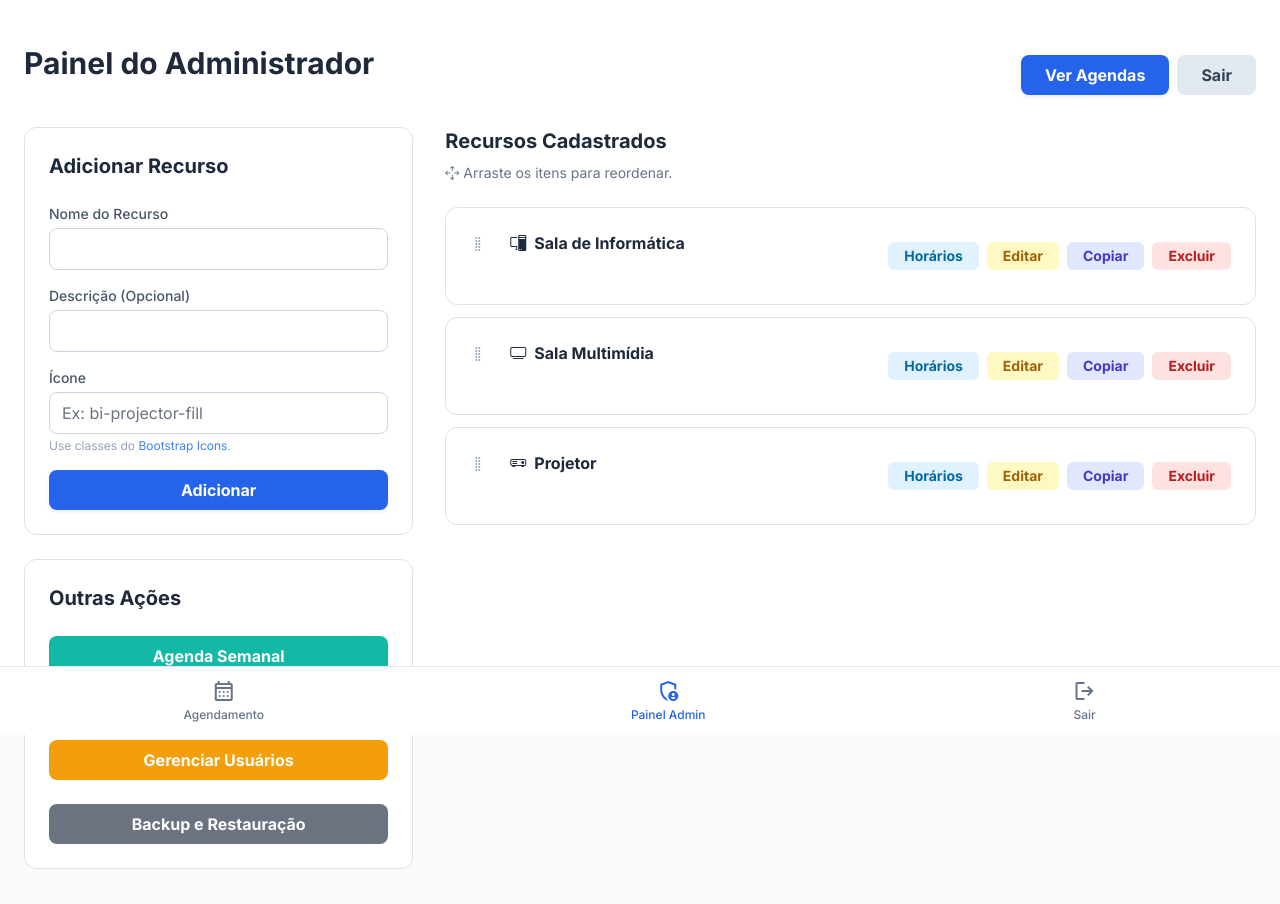
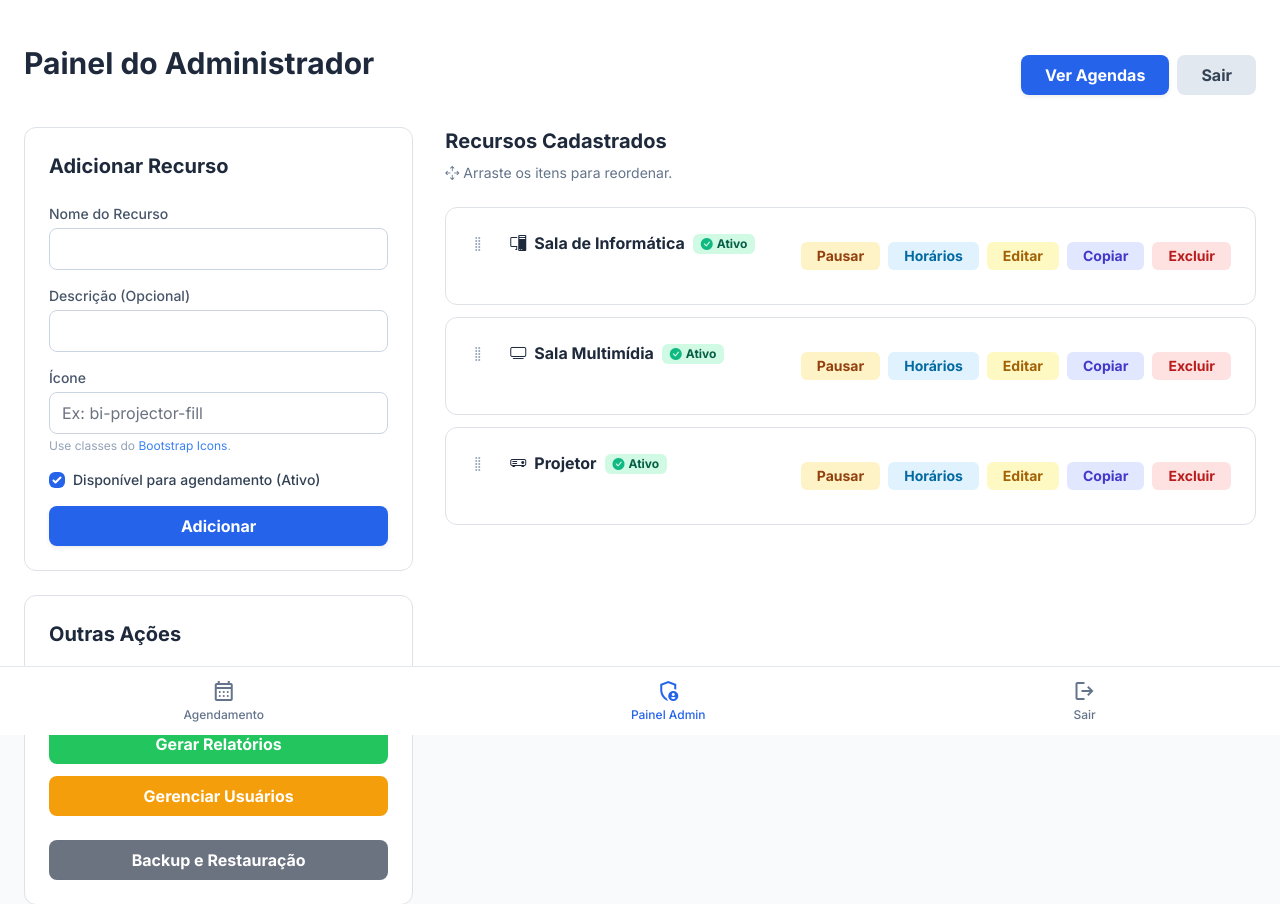
Before and after one commit to jardelberti/escola_agenda, a Flask app: page /admin in a window 1280 px wide. Shown: the part 65-969 px from the top of the page. Before the commit the page ends 934 px from the top, so only its background shows below. Run offline with Flask 3, Linux system fonts and the light colour scheme; a user stored in the database is signed in; data comes from the database, SQL or seed files in the repository; some libraries are stand-ins or nearby versions.

Commit message:
feat: implement pause/activate resource booking functionality

```diff
--- a/app.py
+++ b/app.py
@@ -150,7 +150,7 @@ def logout():
 @app.route('/home')
 @login_required
 def home():
-    resources = Resource.query.order_by(Resource.sort_order, Resource.name).all()
+    resources = Resource.query.filter_by(is_active=True).order_by(Resource.sort_order, Resource.name).all()
     return render_template('index.html', resources=resources)
 
 @app.route('/resource/<int:resource_id>')
@@ -158,6 +158,10 @@ def home():
 def select_shift(resource_id):
     """Esta rota agora carrega a nova página de agenda dinâmica."""
     resource = Resource.query.get_or_404(resource_id)
+    if not resource.is_active and not current_user.is_admin:
+        flash(f'O recurso "{resource.name}" está temporariamente indisponível para novos agendamentos.', 'warning')
+        return redirect(url_for('home'))
+
     teachers = Teacher.query.order_by(Teacher.name).all()
 
     # --- LÓGICA ATUALIZADA PARA A DATA INICIAL ---
@@ -266,6 +270,11 @@ def book_slot():
     slot_name = request.form.get('slot_name')
     shift = request.form.get('shift') # Captura o turno do formulário
 
+    resource = Resource.query.get(int(resource_id)) if resource_id else None
+    if not resource or (not resource.is_active and not current_user.is_admin):
+        flash('Este recurso está temporariamente pausado para novos agendamentos.', 'warning')
+        return redirect(url_for('home'))
+
     if Booking.query.filter_by(resource_id=resource_id, date=datetime.strptime(date_str, '%Y-%m-%d').date(), slot_name=slot_name, shift=shift).first():
         flash('Este horário foi agendado por outra pessoa.', 'warning')
         # Redireciona com 'date' e o 'shift'
@@ -309,13 +318,23 @@ def delete_booking(booking_id):
     # Redireciona com 'date' e o 'shift'
     return redirect(url_for('select_shift', resource_id=resource_id, date=date_str, shift=shift))
 
-# --- ROTAS DE ADMINISTRAÇÃO (sem alterações) ---
+# --- ROTAS DE ADMINISTRAÇÃO ---
 
 @app.route('/admin')
 @admin_required
 def admin_dashboard():
     resources = Resource.query.order_by(Resource.sort_order, Resource.name).all()
     return render_template('admin_dashboard.html', resources=resources)
+
+@app.route('/admin/resource/toggle/<int:resource_id>', methods=['POST', 'GET'])
+@admin_required
+def toggle_resource(resource_id):
+    resource = Resource.query.get_or_404(resource_id)
+    resource.is_active = not resource.is_active
+    db.session.commit()
+    status_str = "reativado" if resource.is_active else "pausado"
+    flash(f'Recurso "{resource.name}" foi {status_str} com sucesso!', 'success')
+    return redirect(url_for('admin_dashboard'))
 
 @app.route('/admin/resources/reorder', methods=['POST'])
 @admin_required
@@ -335,7 +354,13 @@ def reorder_resources():
 def add_resource():
     name = request.form.get('name')
     if name:
-        new_resource = Resource(name=name, description=request.form.get('description'), icon=request.form.get('icon') or 'bi-box')
+        is_active = request.form.get('is_active', 'true').lower() in ['true', '1', 'on']
+        new_resource = Resource(
+            name=name,
+            description=request.form.get('description'),
+            icon=request.form.get('icon') or 'bi-box',
+            is_active=is_active
+        )
         db.session.add(new_resource)
         db.session.commit()
         flash('Recurso adicionado com sucesso!', 'success')
@@ -352,6 +377,8 @@ def edit_resource(resource_id):
         resource.name = name
         resource.description = request.form.get('description')
         resource.icon = request.form.get('icon') or 'bi-box'
+        if 'is_active' in request.form:
+            resource.is_active = request.form.get('is_active') in ['true', '1', 'on', True]
         db.session.commit()
         flash('Recurso atualizado com sucesso!', 'success')
     else:
--- a/models.py
+++ b/models.py
@@ -18,6 +18,7 @@ class Resource(db.Model):
     description = db.Column(db.String(200))
     icon = db.Column(db.String(50))
     sort_order = db.Column(db.Integer, nullable=False, default=0)
+    is_active = db.Column(db.Boolean, default=True, nullable=False)
 
     # CORREÇÃO: Adiciona o relacionamento para encontrar os templates de horário
     schedule_templates = db.relationship('ScheduleTemplate', backref='resource', lazy=True, cascade='all, delete-orphan')
--- a/templates/admin_dashboard.html
+++ b/templates/admin_dashboard.html
@@ -47,6 +47,10 @@
                             <input type="text" name="icon" class="w-full rounded-lg border-slate-300 focus:ring-blue-500 focus:border-blue-500" placeholder="Ex: bi-projector-fill">
                             <p class="text-xs text-slate-400 mt-1">Use classes do <a href="https://icons.getbootstrap.com/" target="_blank" class="text-blue-500 hover:underline">Bootstrap Icons</a>.</p>
                         </div>
+                        <div class="flex items-center">
+                            <input type="checkbox" id="add_active" name="is_active" value="true" checked class="rounded border-slate-300 text-blue-600 focus:ring-blue-500 h-4 w-4">
+                            <label for="add_active" class="ml-2 text-sm text-slate-700 font-medium">Disponível para agendamento (Ativo)</label>
+                        </div>
                         <button type="submit" class="w-full bg-blue-600 text-white font-semibold py-2 rounded-lg shadow-sm hover:bg-blue-700 transition-colors">Adicionar</button>
                     </form>
                 </div>
@@ -73,14 +77,36 @@
                         <div class="flex items-center gap-4 mb-4 sm:mb-0">
                             <i class="bi bi-grip-vertical text-slate-400 cursor-grab"></i>
                             <div>
-                                <h4 class="font-bold text-slate-800 flex items-center gap-2"><i class="{{ resource.icon or 'bi-box' }}"></i>{{ resource.name }}</h4>
+                                <div class="flex items-center gap-2">
+                                    <h4 class="font-bold text-slate-800 flex items-center gap-2">
+                                        <i class="{{ resource.icon or 'bi-box' }}"></i>{{ resource.name }}
+                                    </h4>
+                                    {% if resource.is_active %}
+                                    <span class="inline-flex items-center px-2 py-0.5 rounded text-xs font-semibold bg-emerald-100 text-emerald-800">
+                                        <i class="bi bi-check-circle-fill mr-1 text-emerald-500"></i> Ativo
+                                    </span>
+                                    {% else %}
+                                    <span class="inline-flex items-center px-2 py-0.5 rounded text-xs font-semibold bg-amber-100 text-amber-800">
+                                        <i class="bi bi-pause-circle-fill mr-1 text-amber-500"></i> Pausado
+                                    </span>
+                                    {% endif %}
+                                </div>
                                 <p class="text-sm text-slate-500">{{ resource.description or '' }}</p>
                             </div>
                         </div>
                         <div class="w-full sm:w-auto flex flex-col items-stretch space-y-2 sm:flex-row sm:items-center sm:space-y-0 sm:space-x-2">
+                            {% if resource.is_active %}
+                            <a href="{{ url_for('toggle_resource', resource_id=resource.id) }}" class="text-center bg-amber-100 text-amber-800 font-semibold px-3 py-1 rounded-md text-sm hover:bg-amber-200" title="Pausar agendamento deste recurso">
+                                Pausar
+                            </a>
+                            {% else %}
+                            <a href="{{ url_for('toggle_resource', resource_id=resource.id) }}" class="text-center bg-emerald-100 text-emerald-800 font-semibold px-3 py-1 rounded-md text-sm hover:bg-emerald-200" title="Reativar agendamento deste recurso">
+                                Ativar
+                            </a>
+                            {% endif %}
                             <a href="{{ url_for('manage_schedules', resource_id=resource.id) }}" class="text-center bg-sky-100 text-sky-700 font-semibold px-3 py-1 rounded-md text-sm hover:bg-sky-200">Horários</a>
                             <button type="button" class="bg-yellow-100 text-yellow-700 font-semibold px-3 py-1 rounded-md text-sm hover:bg-yellow-200" data-bs-toggle="modal" data-bs-target="#editResourceModal"
-                                    data-resource-id="{{ resource.id }}" data-resource-name="{{ resource.name }}" data-resource-description="{{ resource.description or '' }}" data-resource-icon="{{ resource.icon or '' }}">
+                                    data-resource-id="{{ resource.id }}" data-resource-name="{{ resource.name }}" data-resource-description="{{ resource.description or '' }}" data-resource-icon="{{ resource.icon or '' }}" data-resource-active="{{ 'true' if resource.is_active else 'false' }}">
                                 Editar
                             </button>
                             <button type="button" class="bg-indigo-100 text-indigo-700 font-semibold px-3 py-1 rounded-md text-sm hover:bg-indigo-200" data-bs-toggle="modal" data-bs-target="#copyResourceModal"
@@ -129,6 +155,10 @@
                         <div class="mb-3">
                             <label for="edit_icon" class="form-label">Ícone</label>
                             <input type="text" class="form-control" id="edit_icon" name="icon">
+                        </div>
+                        <div class="mb-3 form-check">
+                            <input type="checkbox" class="form-check-input" id="edit_active" name="is_active" value="true">
+                            <label class="form-check-label font-semibold" for="edit_active">Disponível para agendamento (Ativo)</label>
                         </div>
                     </div>
                     <div class="modal-footer">
@@ -201,6 +231,7 @@
                 const resourceName = button.getAttribute('data-resource-name');
                 const resourceDescription = button.getAttribute('data-resource-description');
                 const resourceIcon = button.getAttribute('data-resource-icon');
+                const resourceActive = button.getAttribute('data-resource-active') === 'true';
                 const modalForm = editResourceModal.querySelector('#editResourceForm');
                 const modalTitle = editResourceModal.querySelector('.modal-title');
                 modalTitle.textContent = `Editar Recurso: ${resourceName}`;
@@ -208,6 +239,10 @@
                 modalForm.querySelector('#edit_name').value = resourceName;
                 modalForm.querySelector('#edit_description').value = resourceDescription;
                 modalForm.querySelector('#edit_icon').value = resourceIcon;
+                const editActiveCheckbox = modalForm.querySelector('#edit_active');
+                if (editActiveCheckbox) {
+                    editActiveCheckbox.checked = resourceActive;
+                }
             });
         }
 
--- a/templates/admin_reports.html
+++ b/templates/admin_reports.html
@@ -38,7 +38,7 @@
                         <select name="resource_id" id="resource_id" class="w-full rounded-lg border-slate-300 focus:ring-blue-500 focus:border-blue-500" required>
                             <option value="">Selecione um recurso...</option>
                             {% for resource in resources %}
-                                <option value="{{ resource.id }}" {% if selected_resource_id == resource.id %}selected{% endif %}>{{ resource.name }}</option>
+                                <option value="{{ resource.id }}" {% if selected_resource_id == resource.id %}selected{% endif %}>{{ resource.name }}{% if not resource.is_active %} (Pausado){% endif %}</option>
                             {% endfor %}
                         </select>
                     </div>
```
